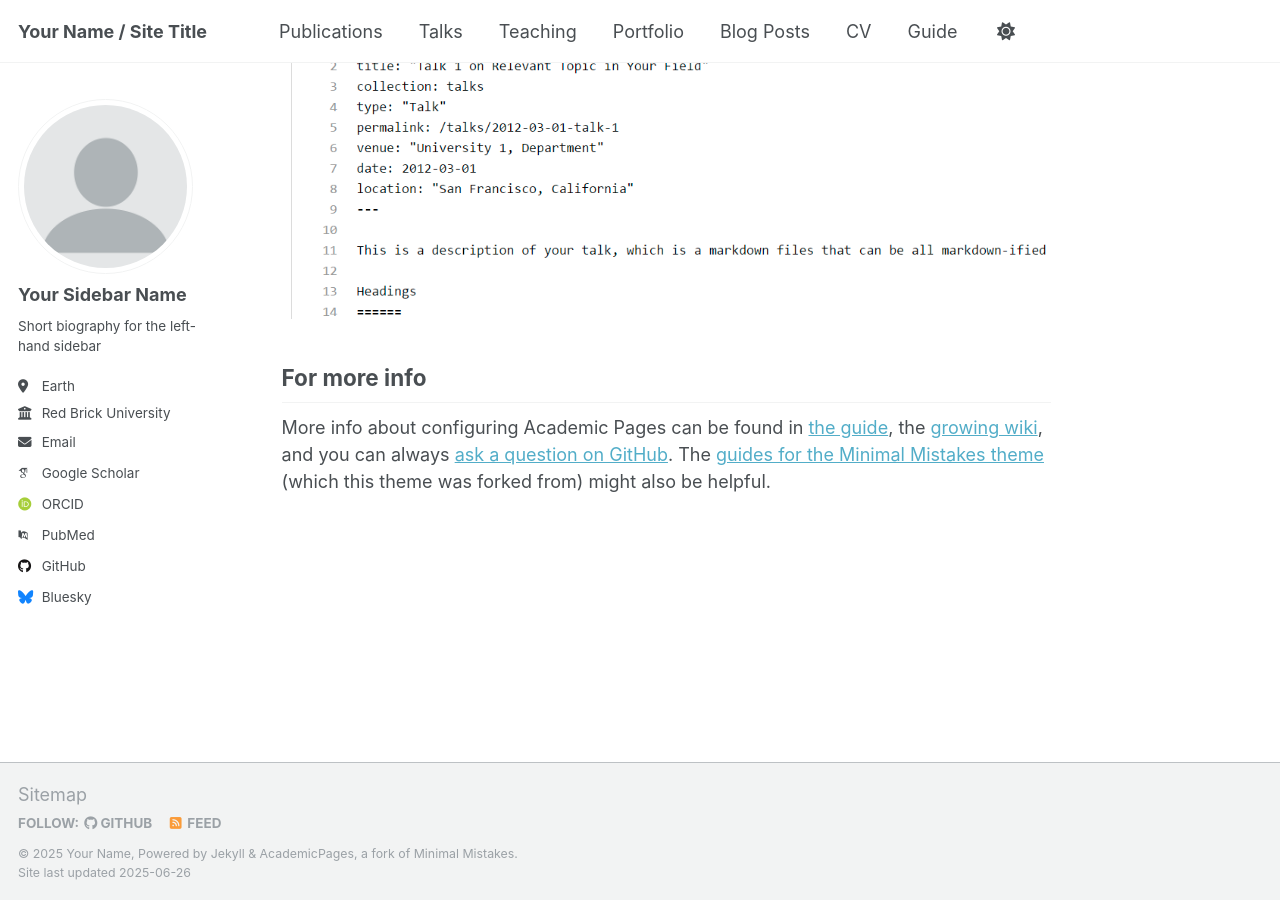
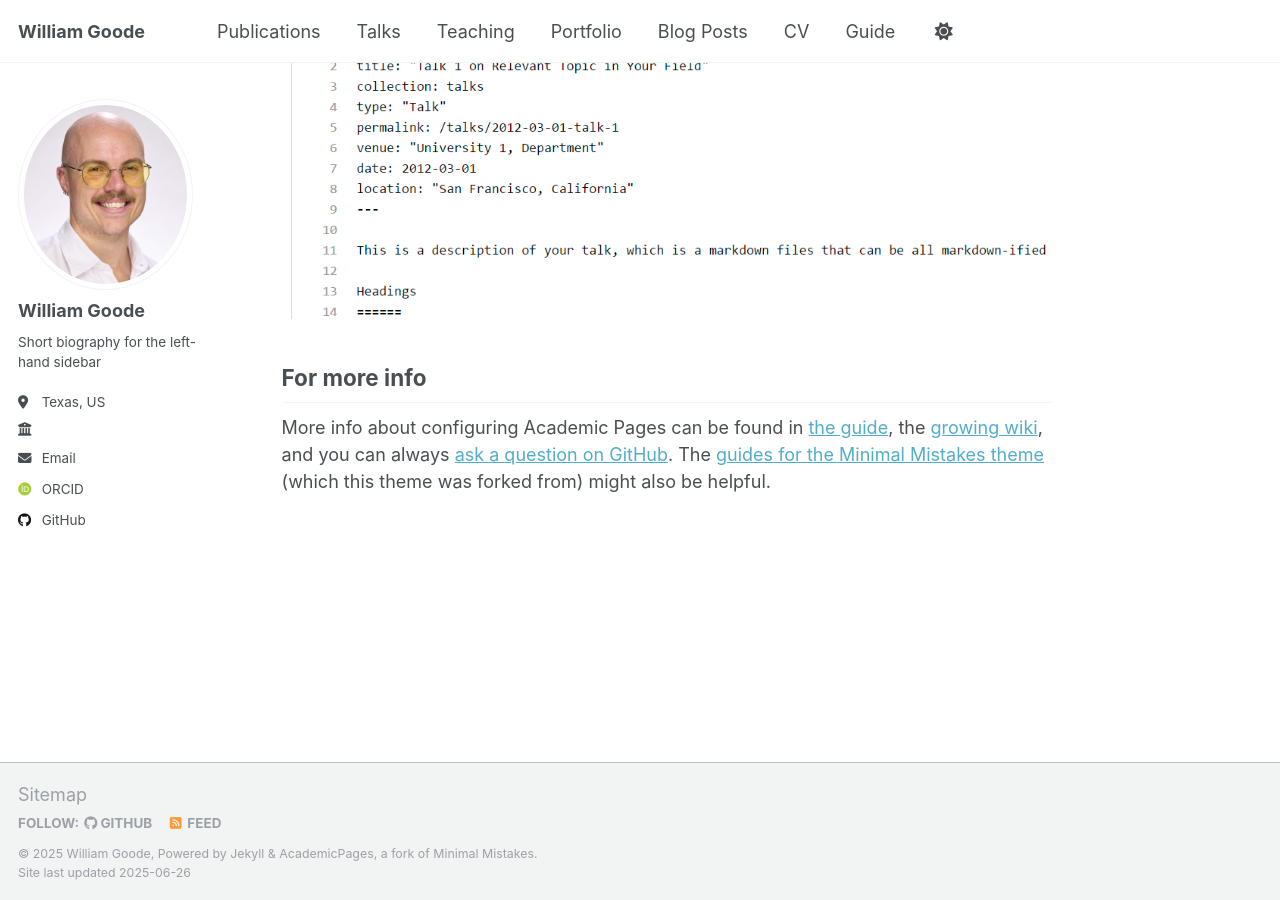
Before and after one commit to william-goode/william-goode.github.io, a Jekyll site: the page built from _pages/about.md, in a window 1280 px wide and 900 px high, scrolled down 2636 px. Built offline with Jekyll 4.4.1, drawn with Linux system fonts in a browser that asks for light colours; some web fonts are replaced.

Commit message:
updated _config.yml with contact info and added picture

```diff
--- a/_config.yml
+++ b/_config.yml
@@ -9,36 +9,36 @@
 # Basic Site Settings
 locale                   : "en-US"
 site_theme               : "default"
-title                    : "Your Name / Site Title"
+title                    : "William Goode"
 title_separator          : "-"
-name                     : &name "Your Name"
-description              : &description "personal description"
-url                      : https://academicpages.github.io # the base hostname & protocol for your site e.g. "https://[your GitHub username].github.io" or if you already have some other page hosted on Github then use "https://[your GitHub username].github.io/[Your Repo Name]"
+name                     : &name "William Goode"
+description              : &description "Mathematician focused on leveraging data to solve complex, real-world problems."
+url                      : https://william-goode.github.io # the base hostname & protocol for your site e.g. "https://[your GitHub username].github.io" or if you already have some other page hosted on Github then use "https://[your GitHub username].github.io/[Your Repo Name]"
 baseurl                  : "" # the subpath of your site, e.g. "/blog"
-repository               : "academicpages/academicpages.github.io"
+repository               : "https://github.com/william-goode/william-goode.github.io"
 
 # Site Author - The following control what appear as part of the author content on the side bar.
 #               If a field is blank the icon and link will not appear, otherwise it will be shown.
 #               Additional customization can be done by editing /_includes/author-profile.html
 author:
   # Biographic information
-  avatar           : "profile.png"
-  name             : "Your Sidebar Name"
+  avatar           : "headshot_screenshot.png"
+  name             : "William Goode"
   pronouns         : # example: "she/her"
   bio              : "Short biography for the left-hand sidebar"
-  location         : "Earth"
-  employer         : "Red Brick University"
+  location         : "Texas, US"
+  employer         : ""
   uri              : # URL
-  email            : "none@example.org"
+  email            : "william.maverick.goode@gmail.com"
 
   # Academic websites
   academia         : # URL
   arxiv            : # URL - Update with the correct link to your profile
-  googlescholar    : "https://scholar.google.com/citations?user=PS_CX0AAAAAJ"
+  googlescholar    : # URL
   impactstory      : # URL
-  orcid            : "http://orcid.org/yourorcidurl"
+  orcid            : "https://orcid.org/0009-0000-8084-5246"
   semantic         : # URL
-  pubmed           : "https://www.ncbi.nlm.nih.gov/pubmed/?term=john+snow"
+  pubmed           : # URL
   researchgate     : # URL
   scopus           : # URL
 
@@ -46,12 +46,12 @@ author:
   bitbucket        : # Username - Update with your username on the site
   codepen          : # Username
   dribbble         : # Username
-  github           : "academicpages"
+  github           : "william-goode"
   kaggle           : # Username
   stackoverflow    : # User number or user number and name (i.e., use "1" or "1/jeff-atwood")
 
   # Social media
-  bluesky          : "bsky.app" # Replace this with you Bluesky username
+  bluesky          : # Username # Replace this with you Bluesky username
   facebook         : # Username
   flickr           : # Username
   foursquare       : # Username
@@ -77,13 +77,13 @@ author:
   zhihu            : # Username
 
 # Publication Category - The following the list of publication categories and their headings
-publication_category:
-  books:
-    title: 'Books'
-  manuscripts:
-    title: 'Journal Articles'
-  conferences:
-    title: 'Conference Papers'
+# publication_category:
+#   books:
+#     title: 'Books'
+#   manuscripts:
+#     title: 'Journal Articles'
+#   conferences:
+#     title: 'Conference Papers'
 
 # Site Settings
 teaser                   :  # filename of teaser fallback teaser image placed in /images/, .e.g. "500x300.png"
```
Also changed, not shown: images/headshot_screenshot.png (added).
